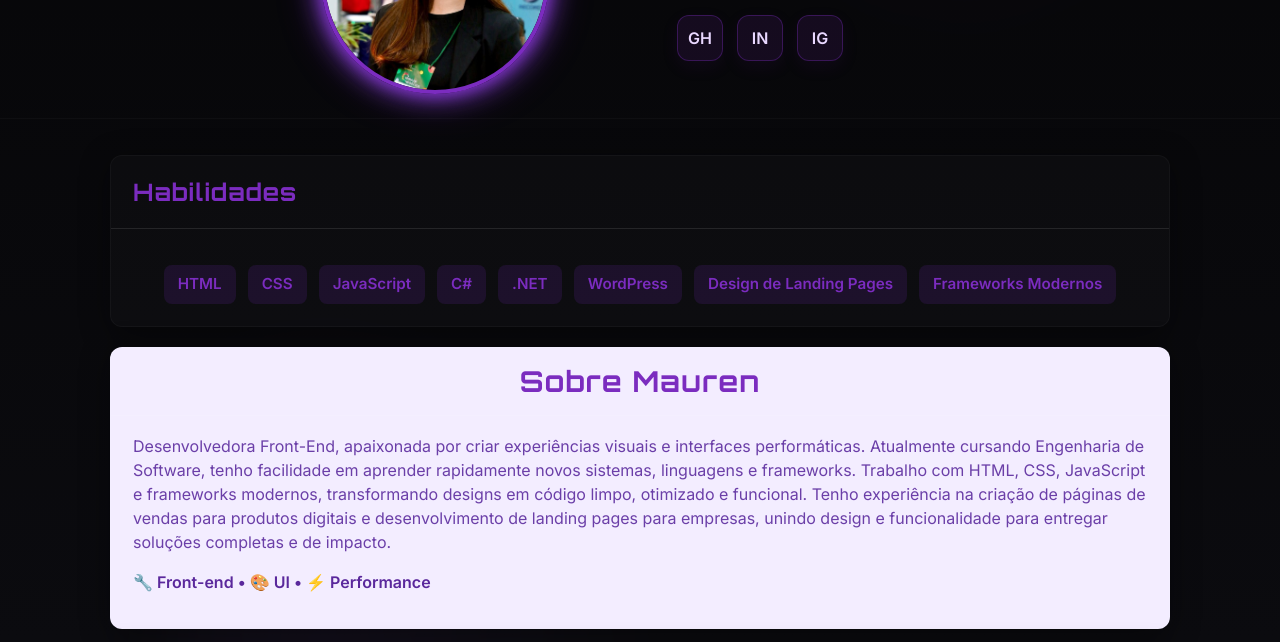
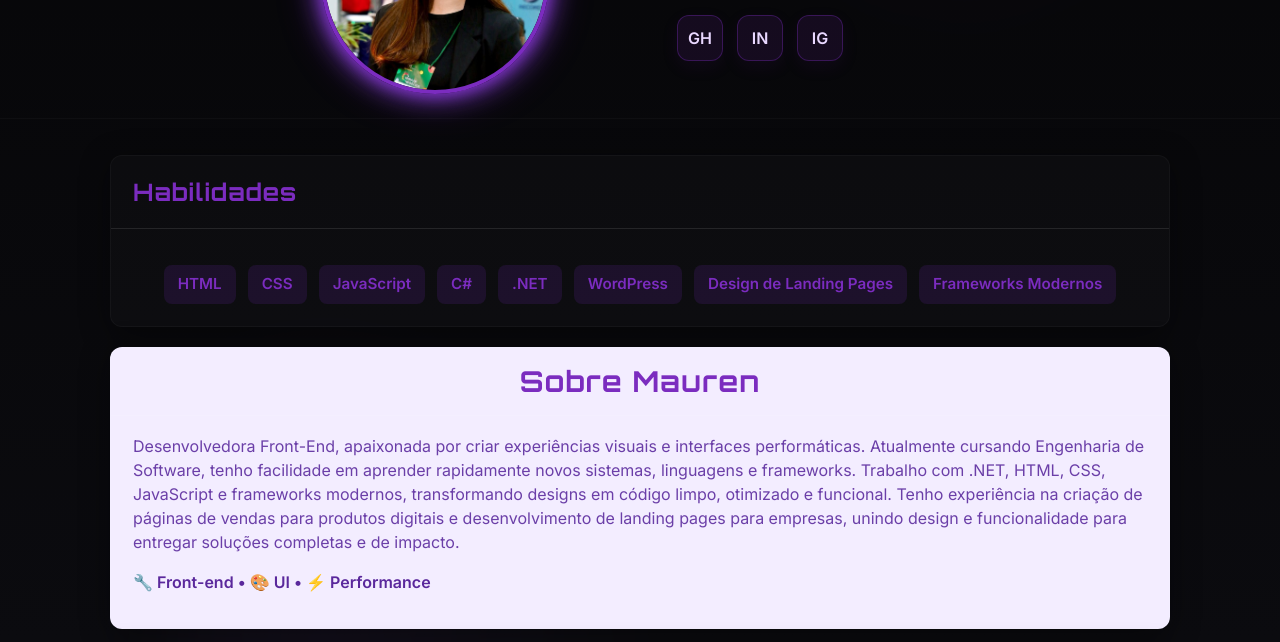
Before and after one commit to MaurenDias/portifolio, a plain HTML site: page index.html in a window 1280 px wide. Shown: the part 158-800 px from the top of the page. Drawn offline with Linux system fonts and the light colour scheme.

Commit message:
Update index.html

```diff
--- a/index.html
+++ b/index.html
@@ -54,7 +54,7 @@
     <section id="sobre" class="panel about about-white">
       <div class="panel-head"><h2>Sobre Mauren</h2></div>
       <div class="panel-body">
-        <p>Desenvolvedora Front-End, apaixonada por criar experiências visuais e interfaces performáticas. Atualmente cursando Engenharia de Software, tenho facilidade em aprender rapidamente novos sistemas, linguagens e frameworks. Trabalho com HTML, CSS, JavaScript e frameworks modernos, transformando designs em código limpo, otimizado e funcional. Tenho experiência na criação de páginas de vendas para produtos digitais e desenvolvimento de landing pages para empresas, unindo design e funcionalidade para entregar soluções completas e de impacto.</p>
+        <p>Desenvolvedora Front-End, apaixonada por criar experiências visuais e interfaces performáticas. Atualmente cursando Engenharia de Software, tenho facilidade em aprender rapidamente novos sistemas, linguagens e frameworks. Trabalho com .NET, HTML, CSS, JavaScript e frameworks modernos, transformando designs em código limpo, otimizado e funcional. Tenho experiência na criação de páginas de vendas para produtos digitais e desenvolvimento de landing pages para empresas, unindo design e funcionalidade para entregar soluções completas e de impacto.</p>
         <p class="meta">🔧 Front-end • 🎨 UI • ⚡ Performance</p>
       </div>
     </section>
```
